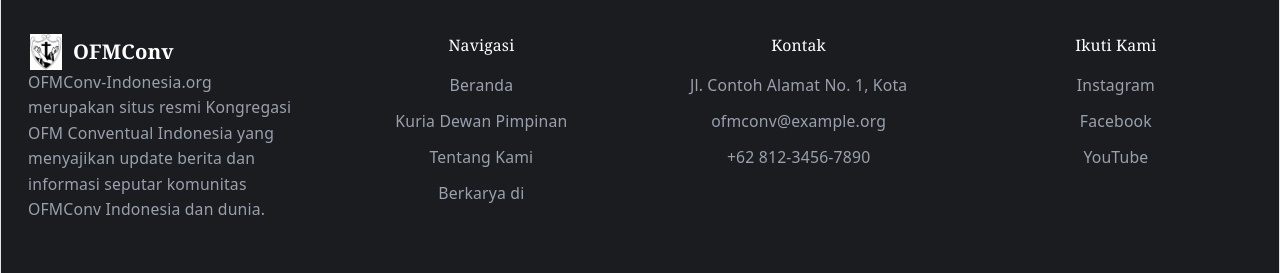
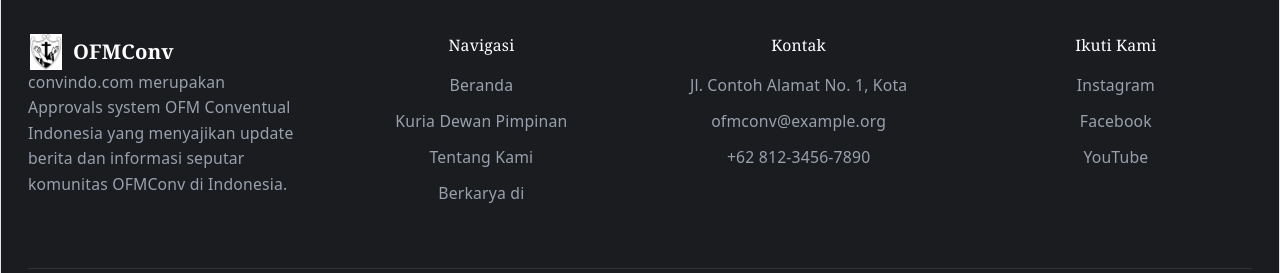
Before and after one commit to OfmConv/ApprovalsOFM, a React (Vite) app: page / in a window 1280 px wide. Shown: the part 4295-4568 px from the top of the page. Built offline with nearby package versions, Linux system fonts and the light colour scheme; no server answers.

Commit message:
fix home

```diff
--- a/src/page/Home.tsx
+++ b/src/page/Home.tsx
@@ -446,7 +446,7 @@ function Footer() {
               <span>OFMConv</span>
             </a>
             <p className="mt-4 max-w-xs text-left text-sm leading-relaxed text-gray-400">
-              OFMConv-Indonesia.org merupakan situs resmi Kongregasi OFM Conventual Indonesia yang menyajikan update berita dan informasi seputar komunitas OFMConv Indonesia dan dunia.
+              convindo.com merupakan Approvals system OFM Conventual Indonesia yang menyajikan update berita dan informasi seputar komunitas OFMConv di Indonesia.
             </p>
           </div>
 
```
